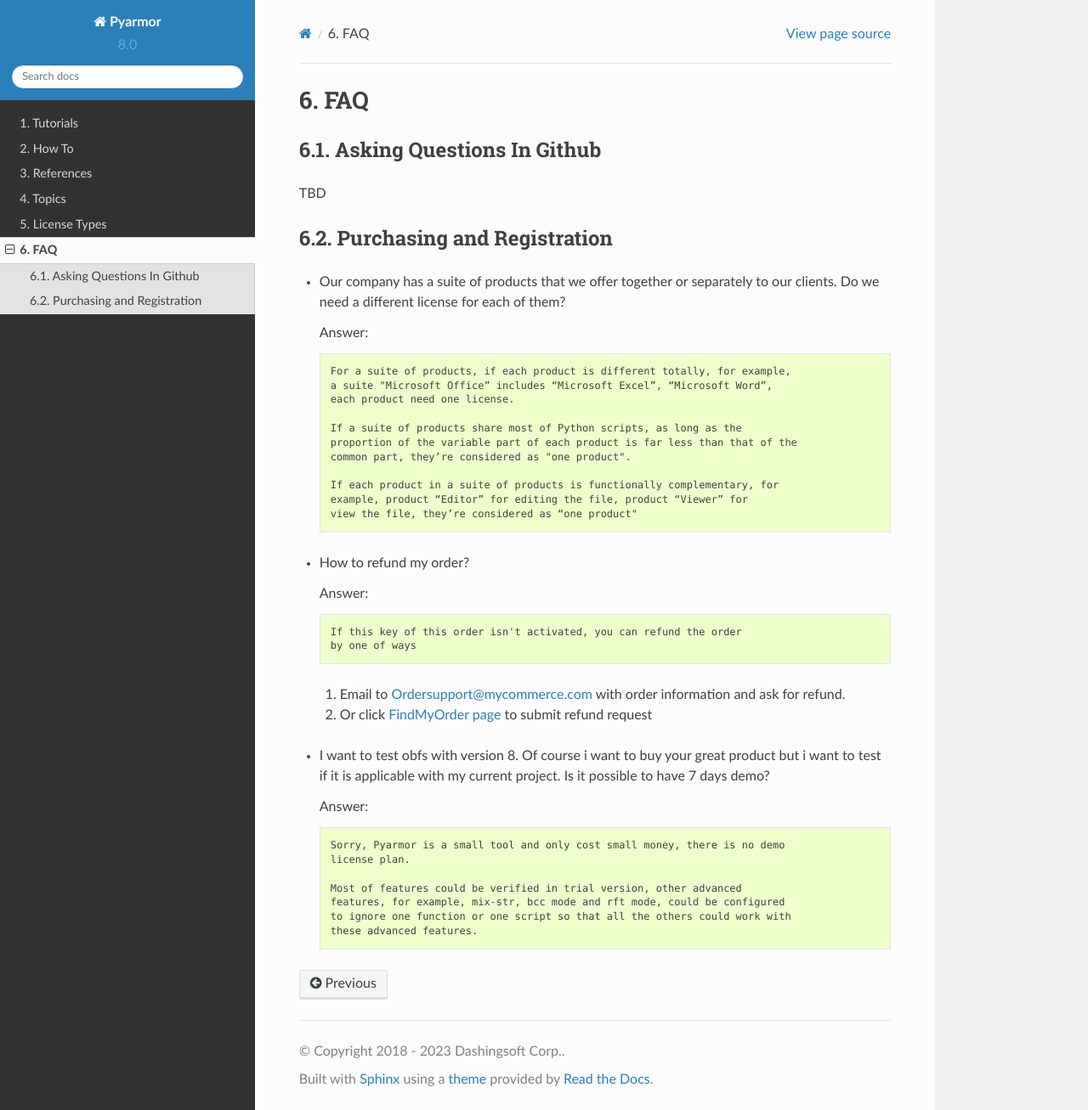
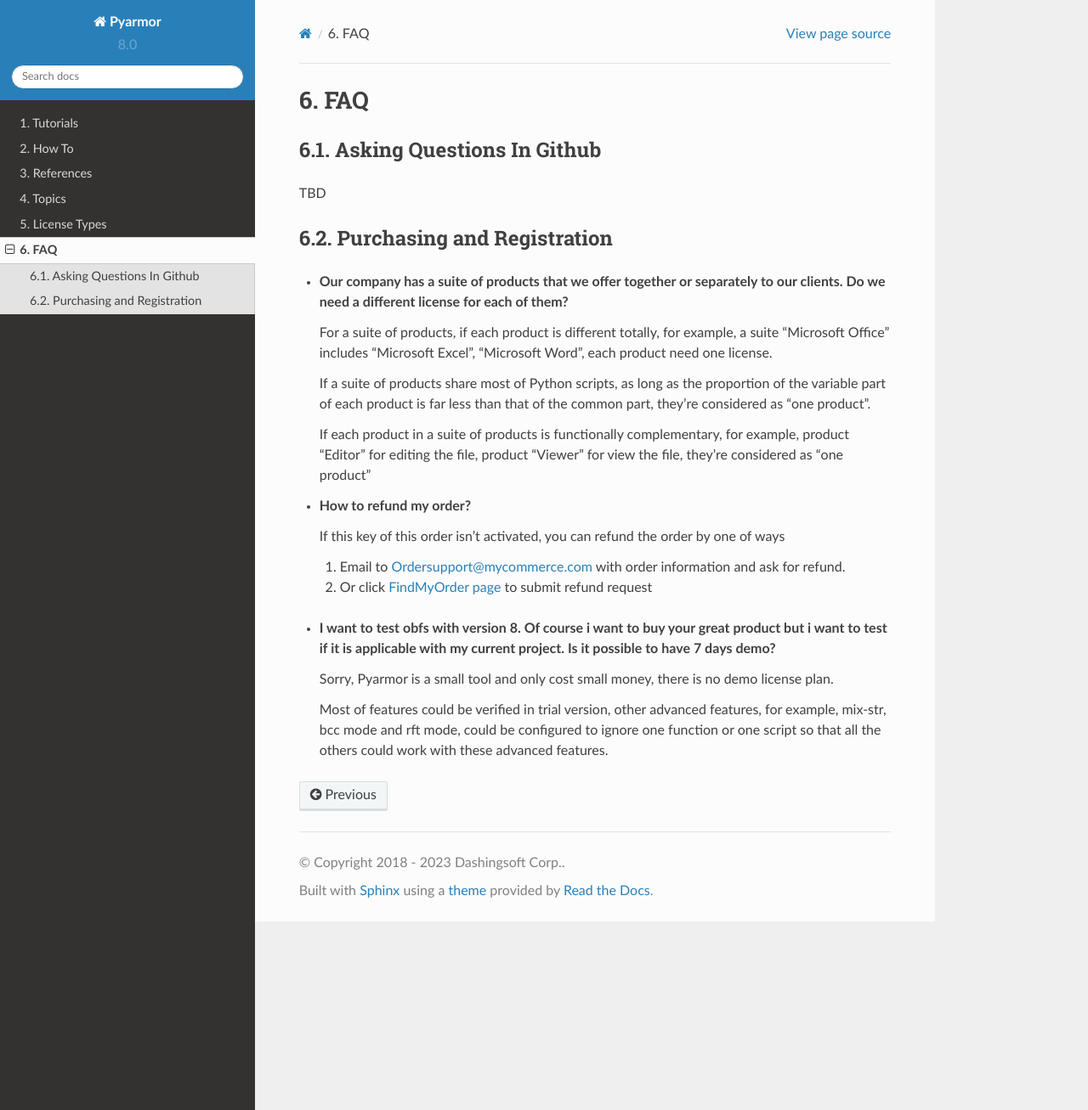
Before and after one commit to dashingsoft/pyarmor, a Sphinx documentation site: the page built from docs/questions.rst, in a window 1280 px wide and 1307 px high. Shown: the whole window at 85% size. Built offline with Sphinx 7.4.7 and the Read the Docs theme 2.0.0, drawn with Linux system fonts in a browser that asks for light colours.

Commit message:
Refine doc format

```diff
--- a/docs/questions.rst
+++ b/docs/questions.rst
@@ -14,48 +14,27 @@
 Purchasing and Registration
 ===========================
 
-* Our company has a suite of products that we offer together or separately to
-  our clients. Do we need a different license for each of them?
+- **Our company has a suite of products that we offer together or separately to our clients. Do we need a different license for each of them?**
 
-  Answer::
+  For a suite of products, if each product is different totally, for example, a suite "Microsoft Office” includes “Microsoft Excel”, “Microsoft Word”, each product need one license.
 
-      For a suite of products, if each product is different totally, for example,
-      a suite "Microsoft Office” includes “Microsoft Excel”, “Microsoft Word”,
-      each product need one license.
+  If a suite of products share most of Python scripts, as long as the proportion of the variable part of each product is far less than that of the common part, they’re considered as "one product".
 
-      If a suite of products share most of Python scripts, as long as the
-      proportion of the variable part of each product is far less than that of the
-      common part, they’re considered as "one product".
+  If each product in a suite of products is functionally complementary, for example, product “Editor” for editing the file, product “Viewer” for view the file, they’re considered as “one product"
 
-      If each product in a suite of products is functionally complementary, for
-      example, product “Editor” for editing the file, product “Viewer” for
-      view the file, they’re considered as “one product"
+- **How to refund my order?**
 
-* How to refund my order?
+  If this key of this order isn't activated, you can refund the order by one of ways
 
-  Answer::
-
-      If this key of this order isn't activated, you can refund the order
-      by one of ways
-
-  1. Email to Ordersupport@mycommerce.com with order information and ask for
-     refund.
+  1. Email to Ordersupport@mycommerce.com with order information and ask for refund.
   2. Or click `FindMyOrder page`_ to submit refund request
 
 .. _FindMyOrder page: https://www.findmyorder.com/store?Action=DisplayEmailCustomerServicePage&Env=BASE&Locale=en_US&SiteID=findmyor
 
-* I want to test obfs with version 8. Of course i want to buy your great product
-  but i want to test if it is applicable with my current project. Is it possible
-  to have 7 days demo?
+- **I want to test obfs with version 8. Of course i want to buy your great product but i want to test if it is applicable with my current project. Is it possible to have 7 days demo?**
 
-  Answer::
+  Sorry, Pyarmor is a small tool and only cost small money, there is no demo license plan.
 
-      Sorry, Pyarmor is a small tool and only cost small money, there is no demo
-      license plan.
-
-      Most of features could be verified in trial version, other advanced
-      features, for example, mix-str, bcc mode and rft mode, could be configured
-      to ignore one function or one script so that all the others could work with
-      these advanced features.
+  Most of features could be verified in trial version, other advanced features, for example, mix-str, bcc mode and rft mode, could be configured to ignore one function or one script so that all the others could work with these advanced features.
 
 .. include:: _common_definitions.txt
```
Also changed, not shown: docs/reference/errors.rst (+16 -17 lines), docs/topic/obfuscation.rst (+8 -4 lines).
